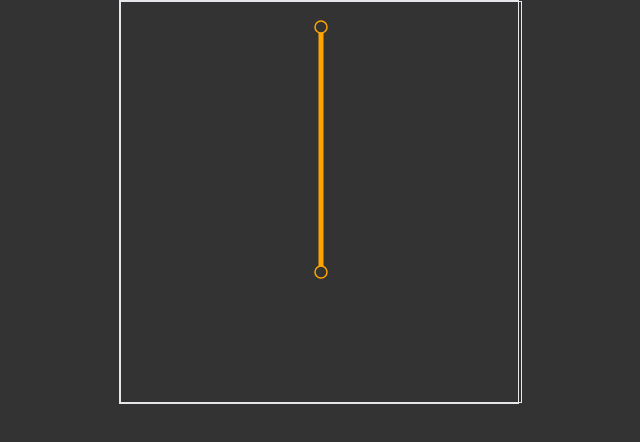
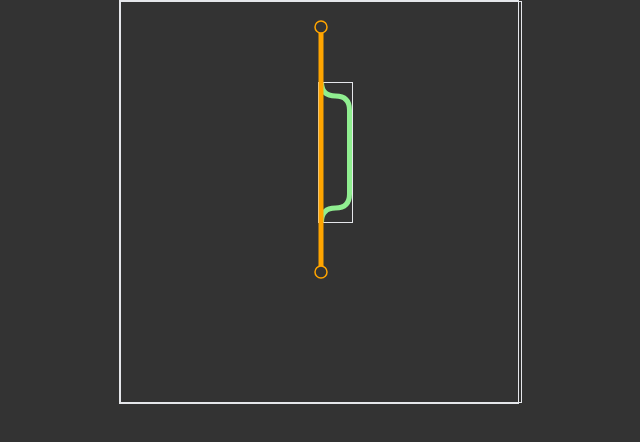
Before and after one commit to gabjuh/webdev-portfolio, a React (Vite) app: page / in a window 1280 px wide. Shown: the top 442 px of the page, without its empty margins (321-961 px from the left). Built offline with nearby package versions, Linux system fonts and the light colour scheme.

Commit message:
Bend, Tube and Point svg-s used directly

```diff
--- a/src/component/Branch.tsx
+++ b/src/component/Branch.tsx
@@ -1,11 +1,9 @@
 import React, { useState } from 'react';
-import Bend from './Bend';
-import Tube from './Tube';
-import Point from './Point';
 
 interface IBranch {
   height: number,
   width: number,
+  size: number,
   color: string,
   strokeWidth: number,
   level: number,
@@ -13,11 +11,15 @@ interface IBranch {
   direction: 'right' | 'left',
   bend: string[];
   bgColor: string;
+  pointSize: number;
+  pointStrokeWidth: number;
+  jumpToLevel: number;
 }
 
 const Branch: React.FC<IBranch> = ({
   height,
   width,
+  size,
   color,
   strokeWidth,
   level,
@@ -25,43 +27,46 @@ const Branch: React.FC<IBranch> = ({
   direction,
   bend,
   bgColor,
+  pointSize,
+  pointStrokeWidth,
+  jumpToLevel,
 }) => {
+
+  const [branchLength, setBranchLength] = useState<number>(3);
+  const isRight = direction === 'right';
 
   return (
     <>
-      <Bend
-        height={height}
+      <svg
         width={width}
-        color={color}
-        strokeWidth={strokeWidth}
-        level={level}
-        startPos={startPos}
-        direction={'left'}
-        bend={[bend[0], bend[1]]}
-      />
-      <Tube
-        height={300}
-        branchWidth={width}
-        color={color}
-        strokeWidth={strokeWidth}
-        direction={direction}
-      />
-      <Bend
-        height={height}
-        width={width}
-        color={color}
-        strokeWidth={strokeWidth}
-        level={level}
-        startPos={startPos}
-        direction={direction}
-        bend={[bend[0], bend[1]]}
-      />
-      <Point
-        color={color}
-        isMajor={true}
-        bgColor={bgColor}
-        pos={[50, 50]}
-      />
+        height={height * branchLength + 55}
+        className={`
+          mx-auto
+          border
+          box-content
+          absolute
+          left-0
+          right-0
+          bottom-[180px]
+          translate-x-[16px]
+        `}
+        style={{
+          transform: `${isRight ? 'translateX(16px)' : 'translateX(-12px)'}`
+        }}
+      >
+        <path
+          d={`
+            M ${isRight ? strokeWidth / 2 : width - strokeWidth / 2} ${height * branchLength + 55}
+            ${isRight ? bend[0] : bend[1]}
+            l 0 -${height * branchLength}
+            ${isRight ? bend[1] : bend[0]}
+          `}
+          stroke={color}
+          strokeWidth={strokeWidth}
+          fill="none"
+        />
+
+      </svg>
     </>
   );
 };
```
